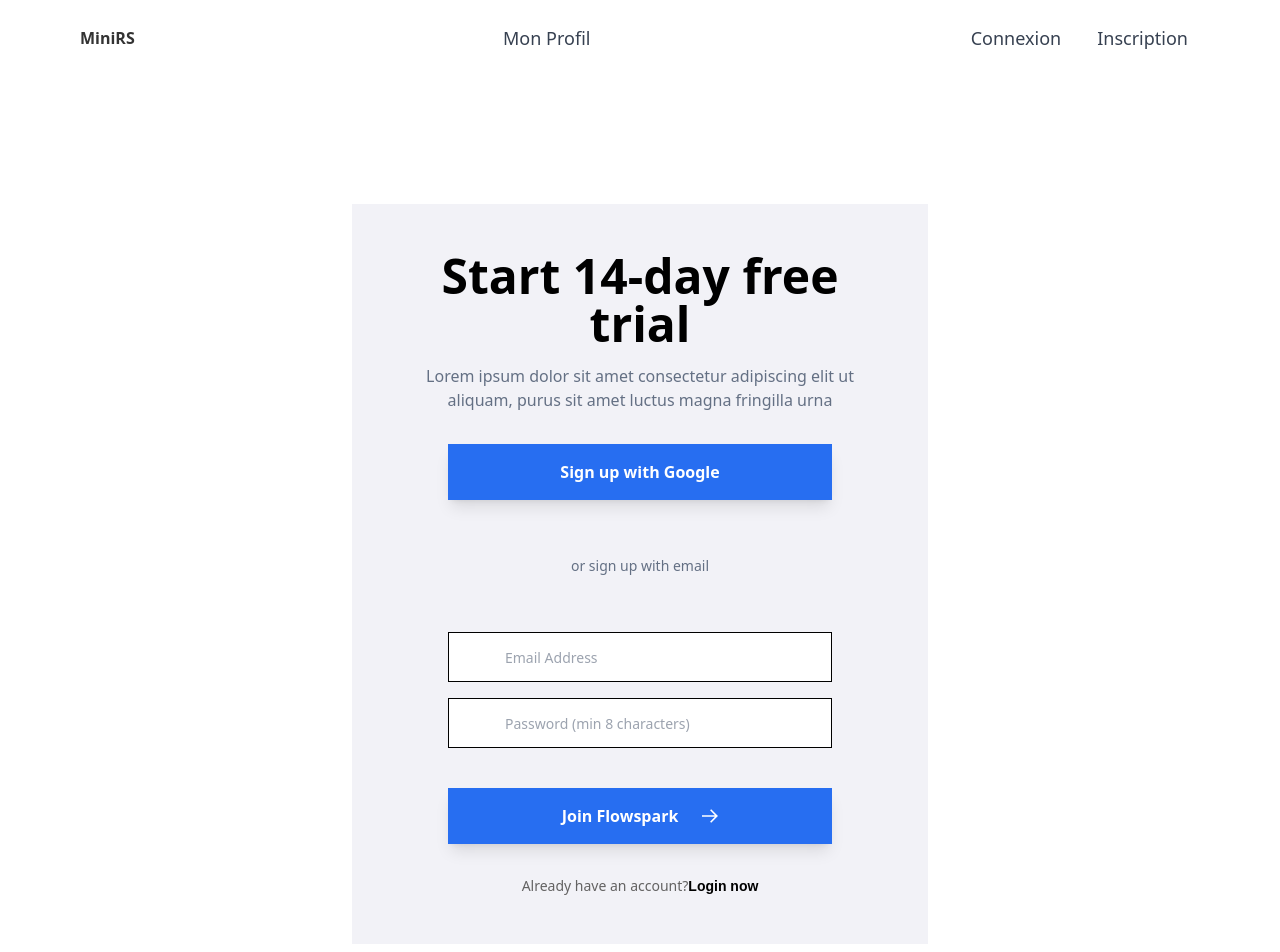
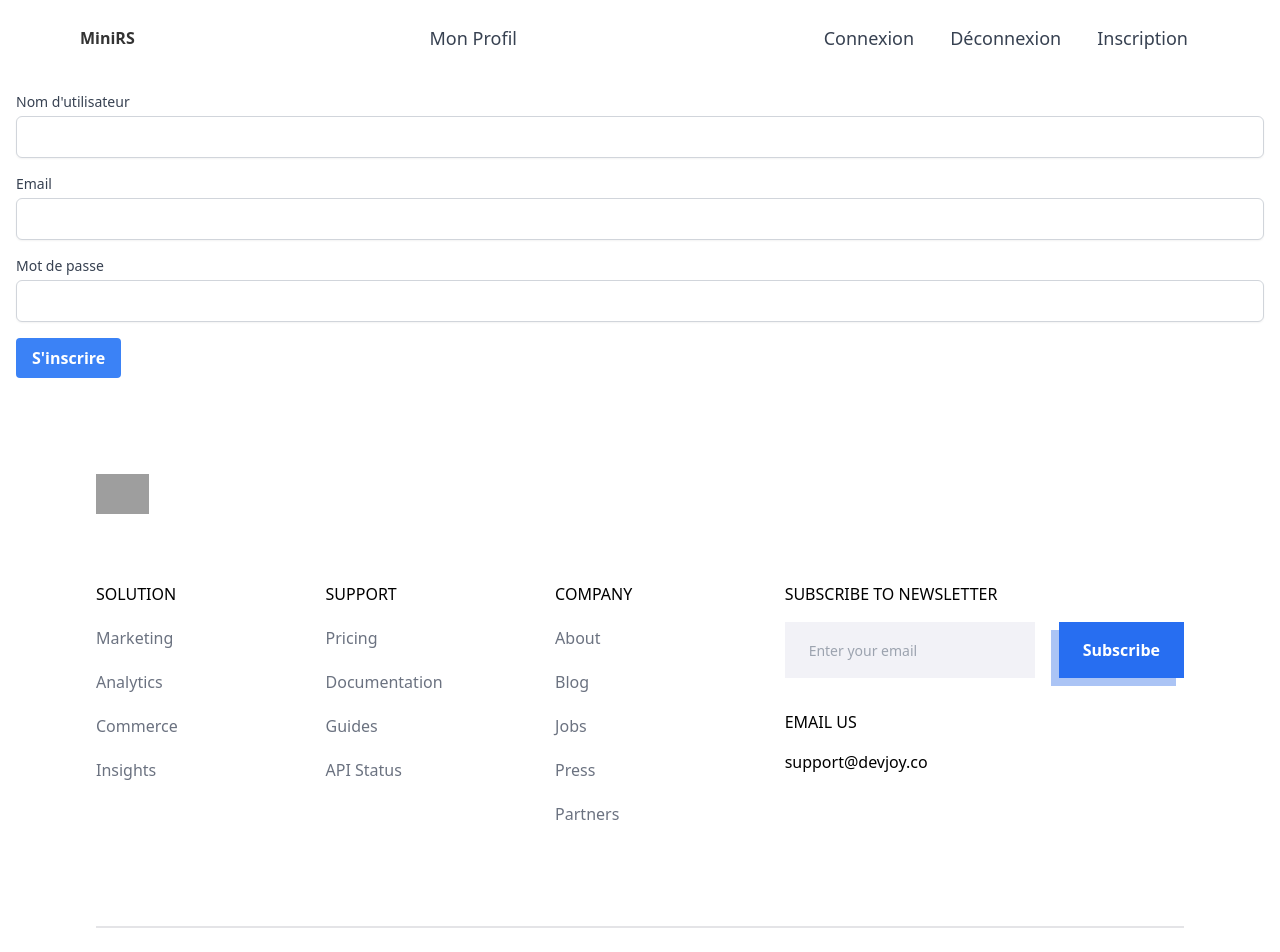
Before and after one commit to BrvAlexis/minireseausocial, a React (Vite) app: page /register in a window 1280 px wide. Shown: the top 952 px of the page. Built offline with nearby package versions, Linux system fonts and the light colour scheme; grey boxes are pictures that could not be loaded; a web font is replaced by a local one.

Commit message:
description

```diff
--- a/package.json
+++ b/package.json
@@ -12,6 +12,7 @@
   "dependencies": {
     "@headlessui/react": "^2.0.3",
     "@heroicons/react": "^2.1.3",
+    "axios": "^1.6.8",
     "react": "^18.2.0",
     "react-dom": "^18.2.0",
     "react-redux": "^9.1.2",
--- a/src/components/Login.jsx
+++ b/src/components/Login.jsx
@@ -1,34 +1,73 @@
-import React from 'react';
+import React, { useState } from 'react';
+import { useNavigate } from 'react-router-dom';
+import axios from 'axios';
 
 function Login() {
+  const [email, setEmail] = useState('');
+  const [password, setPassword] = useState('');
+  const navigate = useNavigate(); // Hook pour la redirection
+
+  const handleSubmit = (event) => {
+    event.preventDefault();
+    axios.post('http://localhost:1337/api/auth/local', {
+      identifier: email,
+      password
+    })
+    .then(response => {
+      if (response.data.jwt) {
+        localStorage.setItem('jwt', response.data.jwt);
+        console.log('Connexion réussie et utilisateur connecté');
+        navigate('/profile'); // Redirige l'utilisateur vers la page de profil
+      } else {
+        console.error('Erreur lors de la connexion :', response.data.message);
+      }
+    })
+    .catch(error => {
+      console.error('Il y a eu une erreur !', error);
+    });
+  };
+
   return (
-    <section>
-      <div className="py-16 md:py-24 lg:py-32">
-        <div className="mx-auto max-w-xl bg-[#f2f2f7] px-5 py-12 text-center md:px-10">
-          <h2 className="text-3xl font-bold md:text-5xl">Login to Your Account</h2>
-          <p className="mx-auto mb-5 mt-4 max-w-xl text-[#647084] md:mb-8">
-            Welcome back! Please enter your details to sign in.
-          </p>
-          <form className="mx-auto mb-4 max-w-sm pb-4" name="wf-form-login" method="post">
-            <div className="relative mb-4">
-              <input type="email" className="mb-4 block h-9 w-full border border-black bg-white px-3 py-6 pl-14 text-sm text-[#333333]" maxLength="256" name="email" placeholder="Email Address" required="" />
-            </div>
-            <div className="relative mb-4">
-              <input type="password" className="block h-9 w-full border border-black bg-white px-3 py-6 pl-14 text-sm text-[#333333]" placeholder="Password" required="" />
-            </div>
-            <button type="submit" className="flex max-w-full justify-center bg-[#276ef1] px-8 py-4 text-center font-semibold text-white shadow-lg">
-              <p className="font-bold">Login</p>
+    <div className="container mx-auto p-4 flex justify-center items-center h-screen">
+      <div className="w-full max-w-md">
+        <form onSubmit={handleSubmit} className="bg-white shadow-lg rounded px-12 pt-6 pb-8 mb-4">
+          <div className="text-gray-800 text-2xl flex justify-center border-b-2 py-2 mb-4">
+            Connexion
+          </div>
+          <div className="mb-4">
+            <label htmlFor="email" className="block text-gray-700 text-sm font-bold mb-2">
+              Adresse Email
+            </label>
+            <input
+              type="email"
+              id="email"
+              value={email}
+              onChange={(e) => setEmail(e.target.value)}
+              className="shadow appearance-none border rounded w-full py-2 px-3 text-gray-700 leading-tight focus:outline-none focus:shadow-outline"
+              required
+            />
+          </div>
+          <div className="mb-6">
+            <label htmlFor="password" className="block text-gray-700 text-sm font-bold mb-2">
+              Mot de passe
+            </label>
+            <input
+              type="password"
+              id="password"
+              value={password}
+              onChange={(e) => setPassword(e.target.value)}
+              className="shadow appearance-none border rounded w-full py-2 px-3 text-gray-700 mb-3 leading-tight focus:outline-none focus:shadow-outline"
+              required
+            />
+          </div>
+          <div className="flex items-center justify-between">
+            <button type="submit" className="bg-blue-500 hover:bg-blue-700 text-white font-bold py-2 px-4 rounded focus:outline-none focus:shadow-outline">
+              Se connecter
             </button>
-          </form>
-          <p className="text-sm text-[#636262]">
-            Don't have an account?
-            <a href="#" className="font-[Montserrat,_sans-serif] text-sm font-bold text-black">
-              Sign up now
-            </a>
-          </p>
-        </div>
+          </div>
+        </form>
       </div>
-    </section>
+    </div>
   );
 }
 
--- a/src/components/Navbar.jsx
+++ b/src/components/Navbar.jsx
@@ -1,7 +1,16 @@
 import React from 'react';
-import { Link } from 'react-router-dom';
+import { Link, useNavigate } from 'react-router-dom';
 
 function Navbar() {
+  const navigate = useNavigate();
+
+  const handleLogout = () => {
+    // Effacer le JWT du stockage local
+    localStorage.removeItem('jwt');
+    // Rediriger l'utilisateur vers la page de connexion
+    navigate('/login');
+  };
+
   return (
     <section>
       <div className="h-auto w-screen">
@@ -10,6 +19,7 @@
             <Link to="/" className="relative float-left bg-transparent leading-[0] text-[#333333] no-underline hover:outline-0 max-[991px]:mr-auto max-[767px]:pl-0" aria-label="home">
               {/* Ici, vous pouvez insérer votre logo ou du texte si vous n'avez pas de logo */}
               <strong>MiniRS</strong>
+
             </Link>
             <div className="flex flex-col space-y-8 lg:space-x-1 lg:space-y-0 lg:flex-row lg:mt-0">
               <Link to="/Profile" className="text-lg no-underline text-gray-700 hover:text-blue-500 px-3 py-2 rounded-md">Mon Profil</Link>
@@ -17,6 +27,9 @@
             </div>
             <div className="flex flex-col space-y-8 lg:space-x-3 lg:space-y-0 lg:flex-row lg:mt-0">
               <Link to="/login" className="text-lg no-underline text-gray-700 hover:text-blue-500 px-3 py-2 rounded-md">Connexion</Link>
+              <button onClick={handleLogout} className="text-lg no-underline text-gray-700 hover:text-blue-500 px-3 py-2 rounded-md">
+          Déconnexion
+        </button>
               <Link to="/Register" className="text-lg no-underline text-gray-700 hover:text-blue-500 px-3 py-2 rounded-md">Inscription</Link>
             </div>
           </div>
--- /dev/null
+++ b/src/components/Post.jsx
@@ -0,0 +1,49 @@
+import React from 'react';
+
+function Post() {
+  return (
+    <div className="bg-white p-6 rounded-lg shadow-lg">
+      <div className="flex items-center space-x-4">
+        <div className="flex-shrink-0">
+          <img src="/path-to-your-image.jpg" alt="avatar" className="w-12 h-12 rounded-full" />
+        </div>
+        <div className="flex-1 min-w-0">
+          <p className="text-lg font-medium text-gray-900 truncate">
+            Nom d'utilisateur
+          </p>
+          <p className="text-sm text-gray-500 truncate">
+            @username
+          </p>
+        </div>
+        <div className="flex-shrink-0">
+          <button type="button" className="bg-blue-500 hover:bg-blue-600 text-white text-sm py-1 px-2 rounded">
+            Suivre
+          </button>
+        </div>
+      </div>
+      <div className="mt-4">
+        <p className="text-gray-700">
+          Contenu du post...
+        </p>
+      </div>
+      <div className="mt-4 flex items-center">
+        <div className="flex space-x-4">
+          <button type="button" className="text-gray-500 hover:text-gray-600">
+            <svg className="h-6 w-6" fill="none" viewBox="0 0 24 24" stroke="currentColor">
+              {/* Icone de like */}
+            </svg>
+            <span className="ml-1">J'aime</span>
+          </button>
+          <button type="button" className="text-gray-500 hover:text-gray-600">
+            <svg className="h-6 w-6" fill="none" viewBox="0 0 24 24" stroke="currentColor">
+              {/* Icone de commentaire */}
+            </svg>
+            <span className="ml-1">Commenter</span>
+          </button>
+        </div>
+      </div>
+    </div>
+  );
+}
+
+export default Post;
--- a/src/components/Profile.jsx
+++ b/src/components/Profile.jsx
@@ -1,6 +1,62 @@
-import React from 'react';
+import React, { useEffect, useState } from 'react';
+import axios from 'axios';
 
-function Profile(){
+function Profile() {
+  const [user, setUser] = useState(null);
+  const [fullName, setFullName] = useState('');
+  const [email, setEmail] = useState('');
+  const [description, setDescription] = useState('');
+
+  useEffect(() => {
+    const token = localStorage.getItem('jwt'); // Récupère le JWT stocké dans le stockage local
+    if (token) {
+      axios.get('http://localhost:1337/api/users/me', {
+        headers: {
+          Authorization: `Bearer ${token}`
+        }
+      })
+      .then(response => {
+        setUser(response.data);
+        setFullName(response.data.username);
+        setEmail(response.data.email ?? ''); // ou un autre champ correspondant au nom complet
+        setDescription(response.data.description ?? '');
+      })
+      .catch(error => {
+        console.error('There was an error!', error);
+      });
+    }
+  }, []);
+
+  const handleUpdateProfile = (event) => {
+    event.preventDefault();
+    const token = localStorage.getItem('jwt'); // Récupère le JWT stocké dans le stockage local
+    if (token && user) {
+      console.log('Envoi de la mise à jour avec la description:', description);
+      axios.put(`http://localhost:1337/api/users/${user.id}`, {
+        username: fullName,
+        description
+      }, {
+        headers: {
+          Authorization: `Bearer ${token}`
+        }
+      })
+      .then(response => {
+        console.log('Profil mis à jour avec succès');
+        // Mettre à jour l'état de l'utilisateur avec les nouvelles données
+        setUser(response.data);
+        setDescription(response.data.description ?? '');
+      })
+      .catch(error => {
+        console.error('Erreur lors de la mise à jour du profil:', error);
+      });
+    }
+  };
+
+  if (!user) {
+    return <div>Loading...</div>;
+  }
+
+
     return(
 
 
@@ -16,22 +72,34 @@
             </p>
             {/* User Info */}
             <div className="mx-auto mb-14 mt-14 flex max-w-sm flex-col items-center justify-center">
-                    {/* Remplacez "profilePic" par l'URL de votre image si elle est hébergée en ligne */}
-
-                    <h3 className="text-lg font-bold">Nom d'Utilisateur</h3>
-                    <p className="text-sm text-[#647084]">nom@exemple.com</p>
+          <h3 className="text-lg font-bold">{fullName}</h3>
+          {email && <p className="text-sm text-[#647084]">{email}</p>}
+          {description && <p className="text-sm text-[#647084]">{description}</p>}
         </div>
             {/* Form */}
-                  <form className="mx-auto mb-4 max-w-sm pb-4" name="wf-form-user-profile" method="post">
+            <form className="mx-auto mb-4 max-w-sm pb-4" onSubmit={handleUpdateProfile}>
               <div className="relative mb-4">
-                      <input type="text" className="mb-4 block w-full border border-black bg-white px-3 py-6 text-sm text-[#333333]" placeholder="Nom Complet" required="" />
+              <input
+            type="text"
+            value={fullName}
+            onChange={(e) => setFullName(e.target.value)}
+            className="mb-4 block w-full border border-black bg-white px-3 py-6 text-sm text-[#333333]"
+            placeholder="Nom Complet"
+            required
+          />
               </div>
               <div className="relative mb-4">
-                      <input type="text" className="mb-4 block w-full border border-black bg-white px-3 py-6 text-sm text-[#333333]" placeholder="Numéro de téléphone" required="" />
+              <textarea
+            value={description}
+            onChange={(e) => setDescription(e.target.value)}
+            className="mb-4 block w-full border border-black bg-white px-3 py-6 text-sm text-[#333333]"
+            placeholder="Description"
+            required
+          ></textarea>
               </div>
-                    <a href="#" className="flex max-w-full justify-center bg-[#276ef1] px-8 py-4 text-center font-semibold text-white shadow-lg">
+              <button type="submit" className="flex max-w-full justify-center bg-[#276ef1] px-8 py-4 text-center font-semibold text-white shadow-lg">
           <p className="font-bold">Mettre à jour le profil</p>
-                    </a>
+        </button>
       </form>
             <p className="text-sm text-[#636262]">
               Besoin d'aide?
--- a/src/components/Register.jsx
+++ b/src/components/Register.jsx
@@ -1,63 +1,84 @@
 import React from 'react';
+import { useNavigate } from 'react-router-dom';
+import { useState } from 'react';
 
 
 function Register() {
+
+    const [username, setUsername] = useState('');
+  const [email, setEmail] = useState('');
+  const [password, setPassword] = useState('');
+  const navigate = useNavigate(); // Hook pour la redirection
+
+  const handleSubmit = async (event) => {
+    event.preventDefault();
+
+    try {
+      const response = await fetch('http://localhost:1337/api/auth/local/register', {
+        method: 'POST',
+        headers: {
+          'Content-Type': 'application/json',
+        },
+        body: JSON.stringify({ username, email, password }),
+      });
+
+      const data = await response.json();
+
+         if (data.jwt) {
+        localStorage.setItem('jwt', data.jwt);
+        console.log('Inscription réussie et utilisateur connecté');
+        navigate('/profile'); // Redirige l'utilisateur vers la page de profil
+      } else {
+        console.error('Erreur lors de :', data.message);
+      }
+    } catch (error) {
+      console.error('Erreur lors de la connexion à l\'API:', error);
+    }
+  };
+
   return (
-    <section>
-      {/* Container */}
-      <div className="py-16 md:py-24 lg:py-32">
-        {/* Component */}
-        <div className="mx-auto max-w-xl bg-[#f2f2f7] px-5 py-12 text-center md:px-10">
-          {/* Title */}
-          <h2 className="text-3xl font-bold md:text-5xl">Start 14-day free trial</h2>
-          <p className="mx-auto mb-5 mt-4 max-w-xl text-[#647084] md:mb-8">
-            Lorem ipsum dolor sit amet consectetur adipiscing elit ut aliquam, purus sit amet luctus magna fringilla urna
-          </p>
-          {/* Button */}
-          <a href="#" className="mx-auto flex max-w-sm justify-center bg-[#276ef1] px-8 py-4 text-center font-semibold text-white shadow-lg">
-            {/* Remplacez "googleLogo" par l'URL de votre image si elle est hébergée en ligne */}
-
-            <p className="font-bold">Sign up with Google</p>
-          </a>
-          {/* Divider */}
-          <div className="mx-auto mb-14 mt-14 flex max-w-sm justify-around">
-            {/* Remplacez "lineImage" par l'URL de votre image si elle est hébergée en ligne */}
-
-            <p className="text-sm text-[#647084]">or sign up with email</p>
-
-          </div>
-          {/* Form */}
-          <form className="mx-auto mb-4 max-w-sm pb-4" name="wf-form-password" method="get">
-            <div className="relative">
-              {/* Remplacez "envelopeIcon" par l'URL de votre image si elle est hébergée en ligne */}
-
-              <input type="email" className="mb-4 block h-9 w-full border border-black bg-white px-3 py-6 pl-14 text-sm text-[#333333]" maxLength="256" name="name" placeholder="Email Address" required="" />
-            </div>
-            <div className="relative mb-4 pb-2">
-              {/* Remplacez "lockIcon" par l'URL de votre image si elle est hébergée en ligne */}
-
-              <input type="password" className="mb-4 block h-9 w-full border border-black bg-white px-3 py-6 pl-14 text-sm text-[#333333]" placeholder="Password (min 8 characters)" required="" />
-            </div>
-            <a href="#" className="flex max-w-full grid-cols-2 flex-row items-center justify-center bg-[#276ef1] px-8 py-4 text-center font-semibold text-white shadow-lg">
-              <p className="mr-6 font-bold">Join Flowspark</p>
-              <div className="h-4 w-4 flex-none">
-                {/* Inline SVG */}
-                <svg fill="currentColor" viewBox="0 0 20 21" xmlns="http://www.w3.org/2000/svg">
-                  <title>Arrow Right</title>
-                  <polygon points="16.172 9 10.101 2.929 11.515 1.515 20 10 19.293 10.707 11.515 18.485 10.101 17.071 16.172 11 0 11 0 9"></polygon>
-                </svg>
-              </div>
-            </a>
-          </form>
-          <p className="text-sm text-[#636262]">
-            Already have an account?
-            <a href="#" className="font-[Montserrat,_sans-serif] text-sm font-bold text-black">
-              Login now
-            </a>
-          </p>
+    <div className="container mx-auto p-4">
+      <form onSubmit={handleSubmit}>
+        <div className="mb-4">
+          <label htmlFor="username" className="block text-sm font-medium text-gray-700">Nom d'utilisateur</label>
+          <input
+            type="text"
+            id="username"
+            value={username}
+            onChange={(e) => setUsername(e.target.value)}
+            className="mt-1 block w-full px-3 py-2 bg-white border border-gray-300 rounded-md shadow-sm focus:outline-none focus:ring-indigo-500 focus:border-indigo-500"
+            required
+          />
         </div>
-      </div>
-    </section>
+        <div className="mb-4">
+          <label htmlFor="email" className="block text-sm font-medium text-gray-700">Email</label>
+          <input
+            type="email"
+            id="email"
+            value={email}
+            onChange={(e) => setEmail(e.target.value)}
+            className="mt-1 block w-full px-3 py-2 bg-white border border-gray-300 rounded-md shadow-sm focus:outline-none focus:ring-indigo-500 focus:border-indigo-500"
+            required
+          />
+        </div>
+        <div className="mb-4">
+          <label htmlFor="password" className="block text-sm font-medium text-gray-700">Mot de passe</label>
+          <input
+            type="password"
+            id="password"
+            value={password}
+            onChange={(e) => setPassword(e.target.value)}
+            className="mt-1 block w-full px-3 py-2 bg-white border border-gray-300 rounded-md shadow-sm focus:outline-none focus:ring-indigo-500 focus:border-indigo-500"
+            required
+          />
+        </div>
+        <div className="flex items-center justify-between">
+          <button type="submit" className="bg-blue-500 hover:bg-blue-700 text-white font-bold py-2 px-4 rounded">
+            S'inscrire
+          </button>
+        </div>
+      </form>
+    </div>
   );
 }
 
```
Also changed, not shown: src/App.jsx (+7 -2 lines), src/components/Share.jsx (added), 1 other file (tests, documents, lock files or other folders). Lines whose indentation alone changed are shown as unchanged.
